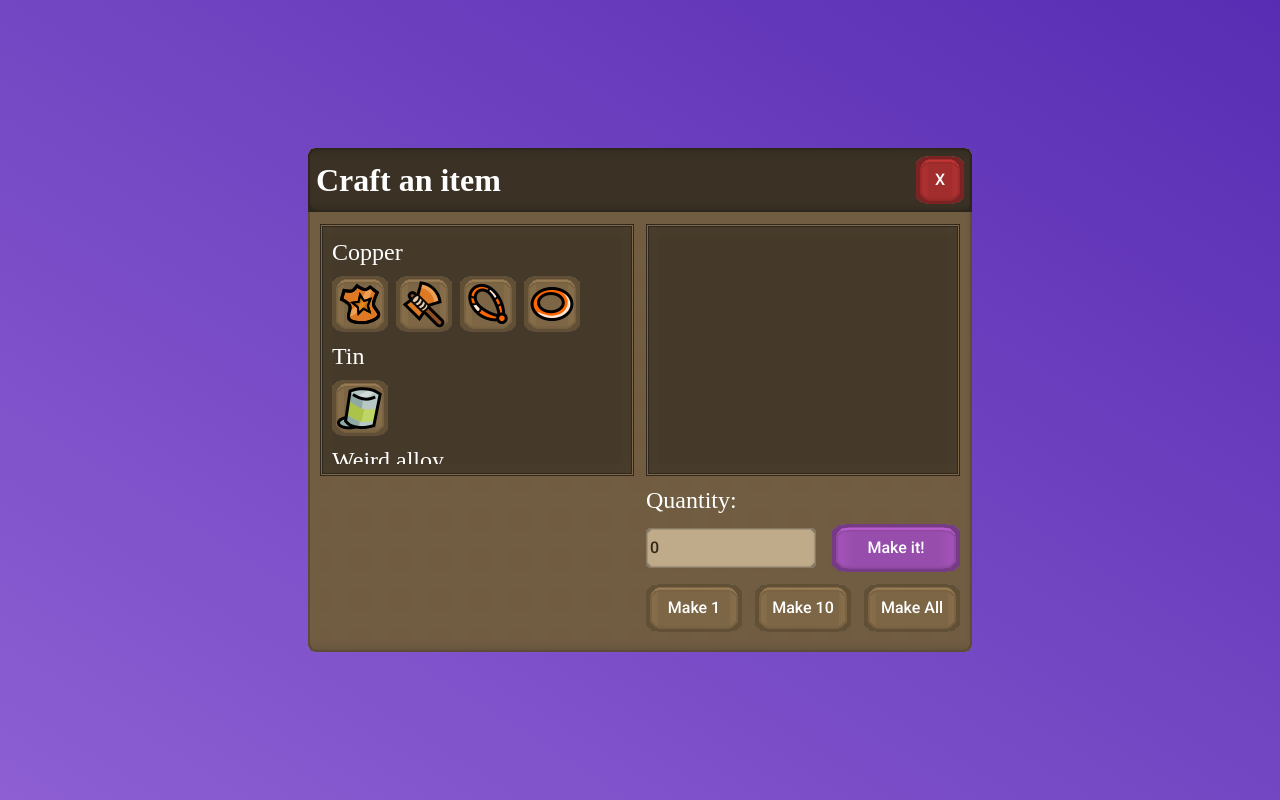
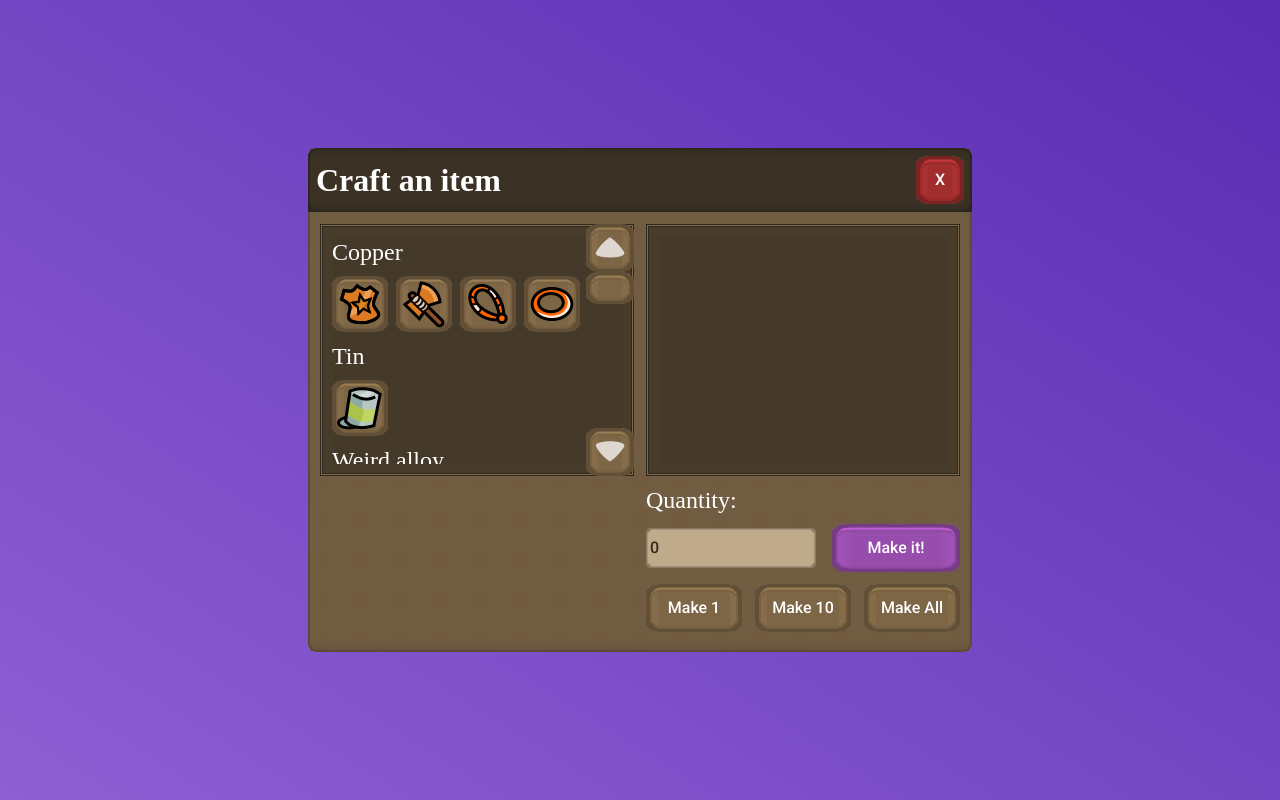
Before and after one commit to erinmaus/itsyrealm-ui-sandbox, a React (Create React App) app: page / in a window 1280 px wide. Built offline with nearby package versions, Linux system fonts and the light colour scheme; a web font is replaced by a local one.

Commit message:
Add initial scroll bar.

```diff
--- a/package.json
+++ b/package.json
@@ -47,7 +47,8 @@
   "devDependencies": {
     "husky": "^9.0.11",
     "lint-staged": "^15.2.2",
-    "prettier": "3.2.5"
+    "prettier": "3.2.5",
+    "prettier-plugin-organize-imports": "^3.2.4"
   },
   "lint-staged": {
     "**/*": "prettier --write --ignore-unknown"
--- a/src/components/button/Button.tsx
+++ b/src/components/button/Button.tsx
@@ -1,7 +1,7 @@
+import styled from "styled-components";
+import { toTransientProps, TransientProps } from "../../util";
+import ButtonMaskImage from "./images/Button.mask.png";
 import ButtonImage from "./images/Button.png";
-import ButtonMaskImage from "./images/Button.mask.png";
-import styled from "styled-components";
-import { TransientProps, toTransientProps } from "../../util";
 
 export interface ButtonProps {
   disabled?: boolean;
@@ -80,7 +80,7 @@ export const ButtonStyle = styled.button<TransientProps<ButtonProps>>`
 `;
 
 const Button = (props: ButtonProps) => (
-  <ButtonStyle {...toTransientProps(props)} />
+  <ButtonStyle {...toTransientProps<ButtonProps>(props)} />
 );
 
 export default Button;
--- /dev/null
+++ b/src/components/icon/Icon.tsx
@@ -0,0 +1,27 @@
+import styled from "styled-components";
+import { toTransientProps, TransientProps } from "../../util";
+
+export interface ItemIconProps {
+  width?: string;
+  height?: string;
+  icon: string;
+}
+
+export const DEFAULT_WIDTH = 48;
+export const DEFAULT_HEIGHT = 48;
+
+export const IconStyle = styled.div<TransientProps<ItemIconProps>>`
+  position: relative;
+
+  width: ${(props) => props.$width ?? `${DEFAULT_WIDTH}px`};
+  height: ${(props) => props.$height ?? `${DEFAULT_HEIGHT}px`};
+
+  background: center / contain no-repeat
+    url("/Icons/${(props) => props.$icon}.png");
+`;
+
+const Icon = (props: ItemIconProps) => (
+  <IconStyle {...toTransientProps(props)} />
+);
+
+export default Icon;
--- a/src/components/panel/Group.tsx
+++ b/src/components/panel/Group.tsx
@@ -1,7 +1,7 @@
 import styled from "styled-components";
+import { toTransientProps } from "../../util";
+import GroupImage from "./images/Group.png";
 import { PanelProps, PanelStyle } from "./Panel";
-import GroupImage from "./images/Group.png";
-import { toTransientProps } from "../../util";
 
 export const GroupStyle = styled(PanelStyle)`
   border-image: url(${GroupImage}) 24 24 fill / 24px 24px repeat;
@@ -12,7 +12,7 @@ export const GroupStyle = styled(PanelStyle)`
 `;
 
 const Group = (props: PanelProps) => (
-  <GroupStyle {...toTransientProps(props)} />
+  <GroupStyle {...toTransientProps<PanelProps>(props)} />
 );
 
 export default Group;
--- /dev/null
+++ b/src/components/scrollable/Scrollable.tsx
@@ -0,0 +1,127 @@
+import { useCallback, useLayoutEffect, useRef, useState } from "react";
+import styled from "styled-components";
+import { ButtonStyle } from "../button/Button";
+import Icon from "../icon/Icon";
+
+type DivProps = React.DetailedHTMLProps<
+  React.HTMLAttributes<HTMLDivElement>,
+  HTMLDivElement
+>;
+
+interface BaseScrollableProps {
+  Container: React.ComponentType<DivProps>;
+}
+
+export type ScrollableProps = BaseScrollableProps & DivProps;
+
+const Scrollbar = styled.div`
+  position: absolute;
+  right: 0;
+  top: 0;
+  bottom: 0;
+`;
+
+const Track = styled.div`
+  position: relative;
+  width: 48px;
+  height: calc(100% - 96px);
+`;
+
+const Scrollable = ({ children, Container, ...props }: ScrollableProps) => {
+  const scrollDownButton = useRef<HTMLButtonElement>(null);
+  const scrollUpButton = useRef<HTMLButtonElement>(null);
+  const scrollThumbButton = useRef<HTMLButtonElement>(null);
+  const scrollTrack = useRef<HTMLDivElement>(null);
+  const content = useRef<HTMLDivElement>(null);
+  const [scrollThumbButtonHeight, setScrollThumbButtonHeight] = useState(96);
+  const [scrollThumbButtonPosition, setScrollThumbButtonPosition] = useState(0);
+
+  const onHandleResize = useCallback(
+    (container: HTMLDivElement, track: HTMLDivElement) => {
+      const {
+        clientHeight: containerHeight,
+        scrollHeight: containerScrollHeight,
+      } = container;
+      const { clientHeight: trackHeight } = track;
+
+      setScrollThumbButtonHeight(
+        Math.max((containerHeight / containerScrollHeight) * trackHeight, 32),
+      );
+    },
+    [setScrollThumbButtonHeight],
+  );
+
+  const onHandleScrollThumbPosition = useCallback(
+    (_event: React.UIEvent<HTMLDivElement>) => {
+      if (scrollThumbButton.current && scrollTrack.current && content.current) {
+        const {
+          clientHeight: contentHeight,
+          scrollTop: scrollY,
+          scrollHeight,
+        } = content.current;
+        const { clientHeight: trackHeight } = scrollTrack.current;
+        const { clientHeight: currentThumbButtonHeight } =
+          scrollThumbButton.current;
+
+        const newThumbButtonPosition = Math.max(
+          Math.min(
+            trackHeight - currentThumbButtonHeight,
+            (scrollY / (scrollHeight - contentHeight)) *
+              (trackHeight - currentThumbButtonHeight),
+          ),
+          0,
+        );
+        setScrollThumbButtonPosition(newThumbButtonPosition);
+      }
+    },
+    [scrollThumbButton, scrollTrack, content, setScrollThumbButtonPosition],
+  );
+
+  useLayoutEffect(() => {
+    if (content.current && scrollTrack.current) {
+      const currentContent = content.current;
+      const currentScrollTrack = scrollTrack.current;
+
+      const observer = new ResizeObserver(() => {
+        onHandleResize(currentContent, currentScrollTrack);
+      });
+
+      observer.observe(currentContent);
+
+      return () => {
+        observer.unobserve(currentContent);
+      };
+    }
+  }, [content, scrollTrack]);
+
+  return (
+    <>
+      <Container
+        {...props}
+        ref={content}
+        onScroll={onHandleScrollThumbPosition}
+        style={{ paddingRight: "32px" }}
+      >
+        {children}
+      </Container>
+      <Scrollbar>
+        <ButtonStyle ref={scrollUpButton} $width="48px" $height="48px">
+          <Icon width="32px" height="32px" icon={"Common/ScrollUp"} />
+        </ButtonStyle>
+        <Track ref={scrollTrack}>
+          <ButtonStyle
+            ref={scrollThumbButton}
+            $y={`${scrollThumbButtonPosition}px`}
+            $height={`${scrollThumbButtonHeight}px`}
+            $width="48px"
+          />
+        </Track>
+        <ButtonStyle ref={scrollDownButton} $width="48px" $height="48px">
+          <Icon width="32px" height="32px" icon={"Common/ScrollDown"} />
+        </ButtonStyle>
+      </Scrollbar>
+    </>
+  );
+};
+
+export default Scrollable;
--- a/src/components/window/Window.tsx
+++ b/src/components/window/Window.tsx
@@ -3,7 +3,10 @@ import Panel, { PanelProps } from "../panel/Panel";
 
 interface WindowProps extends PanelProps {
   Frame?: React.ComponentType<PanelProps>;
-  Container?: React.ComponentType<{ children?: React.ReactNode }>;
+  Container?: React.ComponentType<{
+    children?: React.ReactNode;
+    className?: string;
+  }>;
   titleBar?: React.ReactNode;
 }
 
@@ -54,7 +57,7 @@ const Window = ({
   ...otherProps
 }: WindowProps) => {
   return (
-    <Container>
+    <Container className="disable-scrollbars">
       <Frame {...otherProps}>{children}</Frame>
     </Container>
   );
--- a/src/index.css
+++ b/src/index.css
@@ -1,6 +1,18 @@
 @import url("https://fonts.googleapis.com/css2?family=Roboto:ital,wght@0,100;0,300;0,400;0,500;0,700;0,900;1,100;1,300;1,400;1,500;1,700;1,900&display=swap");
 @import url("https://fonts.googleapis.com/css2?family=Laila:wght@300;400;500;600;700&display=swap");
 @import url("https://fonts.googleapis.com/css2?family=Bebas+Neue&display=swap");
+
+.disable-scrollbars::-webkit-scrollbar,
+.disable-scrollbars *::-webkit-scrollbar {
+  background: transparent;
+  width: 0px;
+}
+
+.disable-scrollbars,
+.disable-scrollbars * {
+  scrollbar-width: none;
+  -ms-overflow-style: none;
+}
 
 body {
   position: relative;
--- a/src/interfaces/CraftingWindow/CraftingWindow.tsx
+++ b/src/interfaces/CraftingWindow/CraftingWindow.tsx
@@ -1,14 +1,15 @@
 import styled from "styled-components";
-import Window from "../../components/window/Window";
-import TitleBar from "../../components/panel/TitleBar";
-import Group from "../../components/panel/Group";
+import Button from "../../components/button/Button";
 import TextInput from "../../components/input/TextInput";
+import ItemIcon from "../../components/item/ItemIcon";
 import Label, {
   LabelFontFamily,
   LabelStyle,
 } from "../../components/label/Label";
-import Button from "../../components/button/Button";
-import ItemIcon from "../../components/item/ItemIcon";
+import Group from "../../components/panel/Group";
+import TitleBar from "../../components/panel/TitleBar";
+import Scrollable from "../../components/scrollable/Scrollable";
+import Window from "../../components/window/Window";
 import { CraftList } from "../../db/DB";
 
 export interface CraftingWindowProps {
@@ -79,7 +80,7 @@ const CraftingWindow = ({ list }: CraftingWindowProps) => {
       </TitleBar>
       <Content>
         <Group width="290px" height="228px">
-          <GridWrapper>
+          <Scrollable Container={GridWrapper}>
             <Grid>
               {list.groups
                 .filter((group) => group.actions.length > 0)
@@ -101,13 +102,18 @@ const CraftingWindow = ({ list }: CraftingWindowProps) => {
                               (output) => output.type === "Item",
                             )?.resource ?? "Null"
                           }
+                          quantity={
+                            action.outputs?.find(
+                              (output) => output.type === "Item",
+                            )?.count ?? 1
+                          }
                         />
                       </Button>
                     ))}
                   </>
                 ))}
             </Grid>
-          </GridWrapper>
+          </Scrollable>
         </Group>
         <RightColumn>
           <Group width="290px" height="228px"></Group>
--- a/src/util.tsx
+++ b/src/util.tsx
@@ -2,7 +2,12 @@ type Props = {
   [key: string]: any;
 };
 
-export const DefaultExcludedProps = ["children", "as"] as const;
+export const DefaultExcludedProps = [
+  "children",
+  "as",
+  "className",
+  "ref",
+] as const;
 export type TransientPropKey<
   Key extends string,
   ExcludedProps = DefaultExcludedTransientProps,
@@ -23,7 +28,7 @@ export const toTransientProps = <
   ExcludedProps = DefaultExcludedTransientProps,
 >(
   props: OtherProps,
-  excludedProps: string[] = ["children"],
+  excludedProps: string[] = ["children", "as", "className", "ref"],
 ) => {
   return Object.keys(props).reduce(
     (
```
Also changed, not shown: src/db/Smith.json, 2 other files (tests, documents, lock files or other folders).
